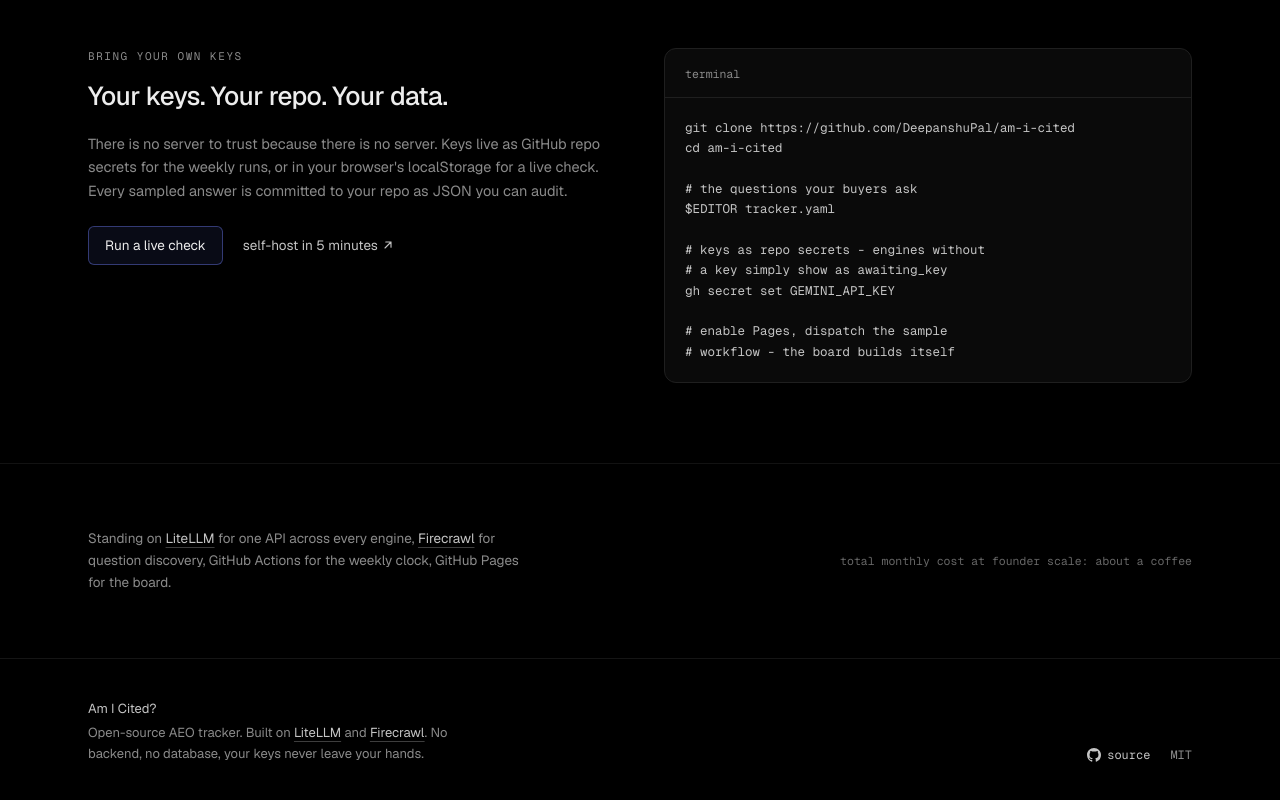
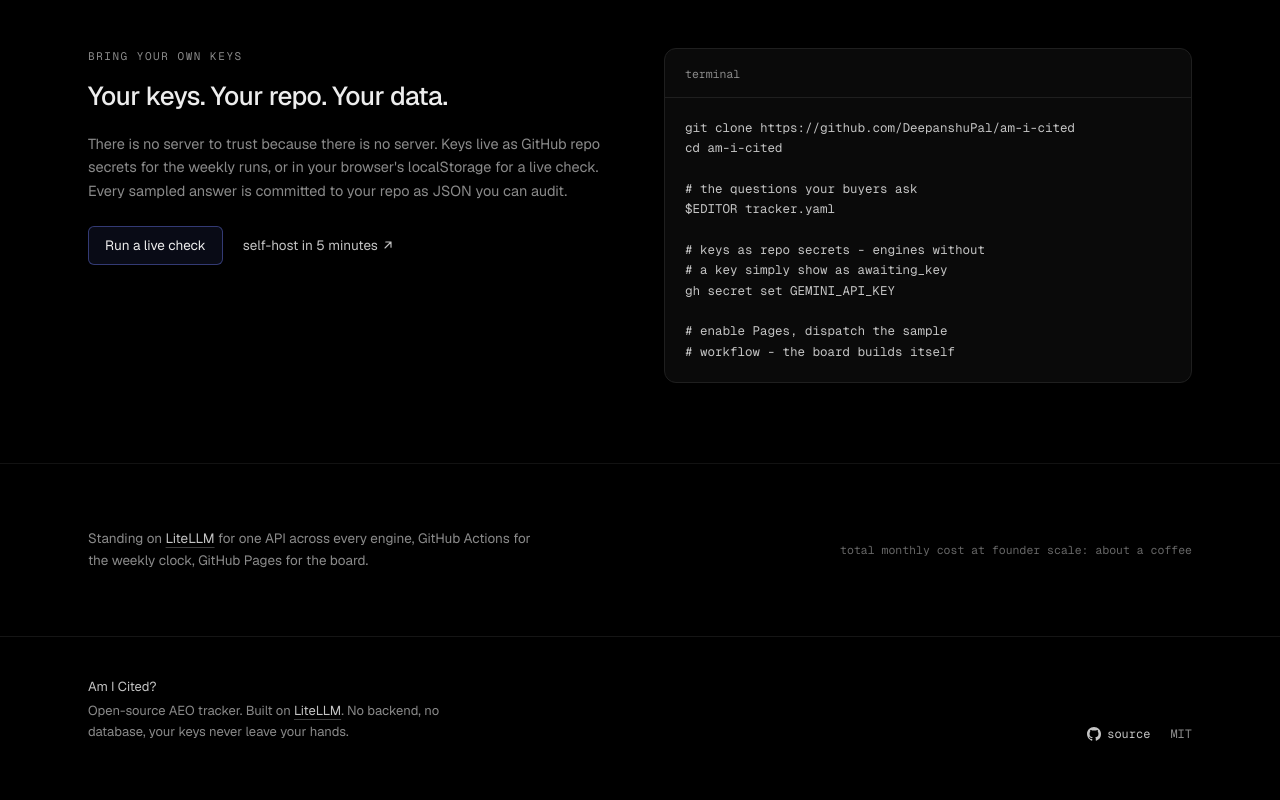
Before and after one commit to DeepanshuPal/am-i-cited, a Next.js app in the folder web/: page / in a window 1280 px wide. Shown: the part 2056-2856 px from the top of the page. Built offline with nearby package versions, Linux system fonts and the light colour scheme.

Commit message:
Drop Firecrawl from the credits - v1 never fetches, citations come from the answers themselves

```diff
--- a/web/app/page.tsx
+++ b/web/app/page.tsx
@@ -160,9 +160,7 @@
             <p className="max-w-md text-[13.5px] leading-relaxed text-mist-500">
               Standing on{" "}
               <a className="link-quiet underline decoration-ink-500 underline-offset-4" href="https://github.com/BerriAI/litellm" target="_blank" rel="noreferrer">LiteLLM</a>
-              {" "}for one API across every engine,{" "}
-              <a className="link-quiet underline decoration-ink-500 underline-offset-4" href="https://github.com/firecrawl/firecrawl" target="_blank" rel="noreferrer">Firecrawl</a>
-              {" "}for question discovery, GitHub Actions for the weekly clock, GitHub Pages for the board.
+              {" "}for one API across every engine, GitHub Actions for the weekly clock, GitHub Pages for the board.
             </p>
             <p className="font-mono text-[11.5px] text-mist-600">total monthly cost at founder scale: about a coffee</p>
           </div>
--- a/web/components/Footer.tsx
+++ b/web/components/Footer.tsx
@@ -9,8 +9,6 @@
           <p className="mt-1 max-w-sm text-[13px] leading-relaxed text-mist-500">
             Open-source AEO tracker. Built on{" "}
             <a className="link-quiet underline decoration-ink-500 underline-offset-4" href="https://github.com/BerriAI/litellm" target="_blank" rel="noreferrer">LiteLLM</a>
-            {" "}and{" "}
-            <a className="link-quiet underline decoration-ink-500 underline-offset-4" href="https://github.com/firecrawl/firecrawl" target="_blank" rel="noreferrer">Firecrawl</a>
             . No backend, no database, your keys never leave your hands.
           </p>
         </div>
```
